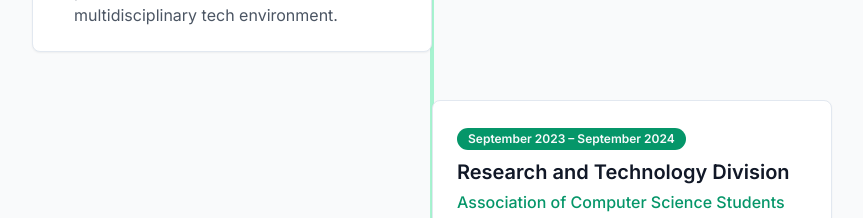
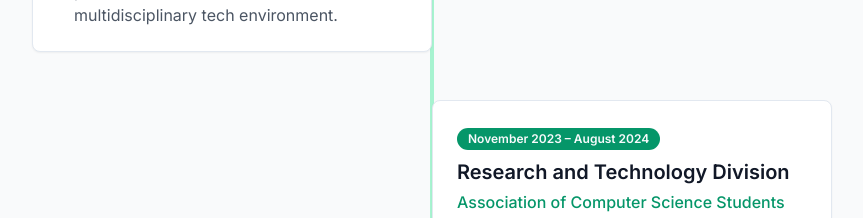
Before and after one commit to azzandwi1/azzan-portfolio, a Next.js app: page / in a window 1280 px wide. Shown: the part 4060-4278 px from the top of the page, without its empty margins (208-1071 px from the left). Built offline with nearby package versions, Linux system fonts and the light colour scheme.

Commit message:
update interface

```diff
--- a/components/experience.tsx
+++ b/components/experience.tsx
@@ -28,7 +28,7 @@ export default function Experience() {
     {
       title: "Research and Technology Division",
       company: "Association of Computer Science Students",
-      period: "September 2023 – September 2024",
+      period: "November 2023 – August 2024",
       description: [
         "Mentored new students in web development and basic programming.",
         "Supported learning sessions and encouraged technical growth.",
```
